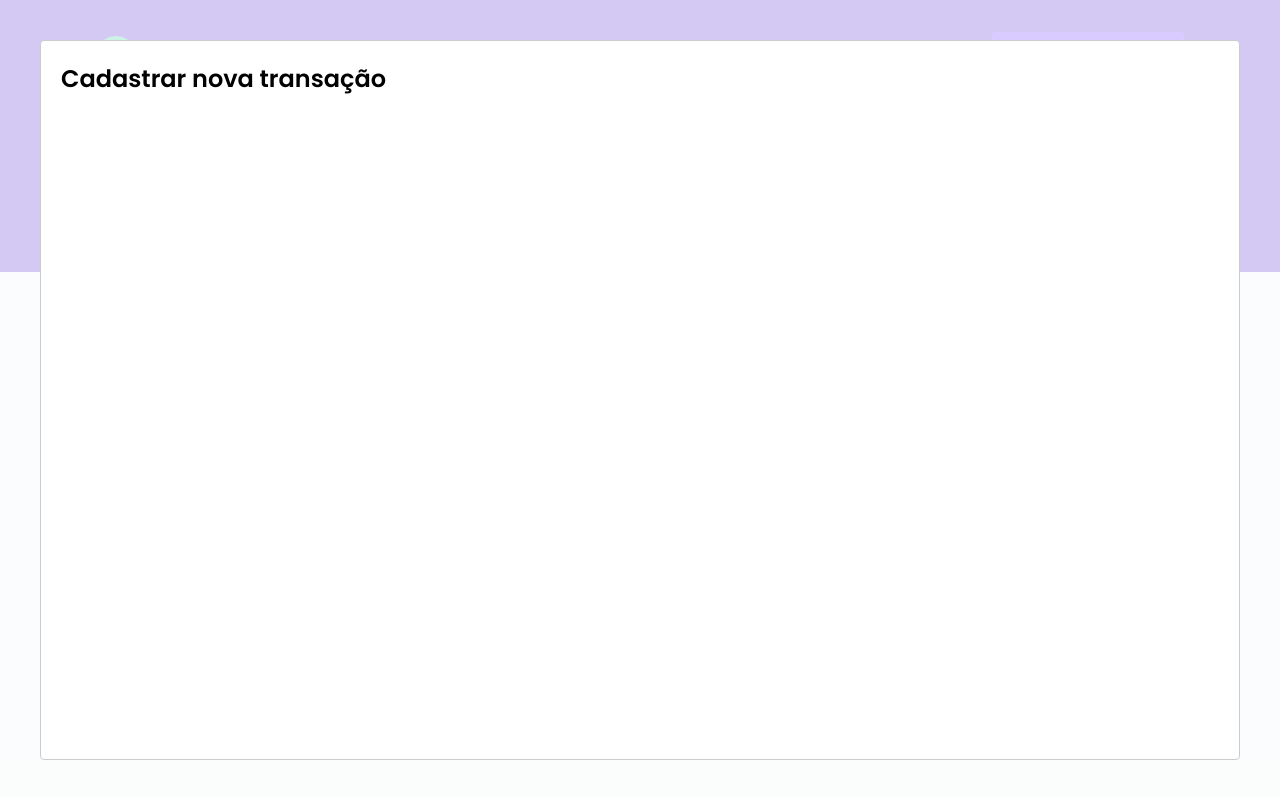
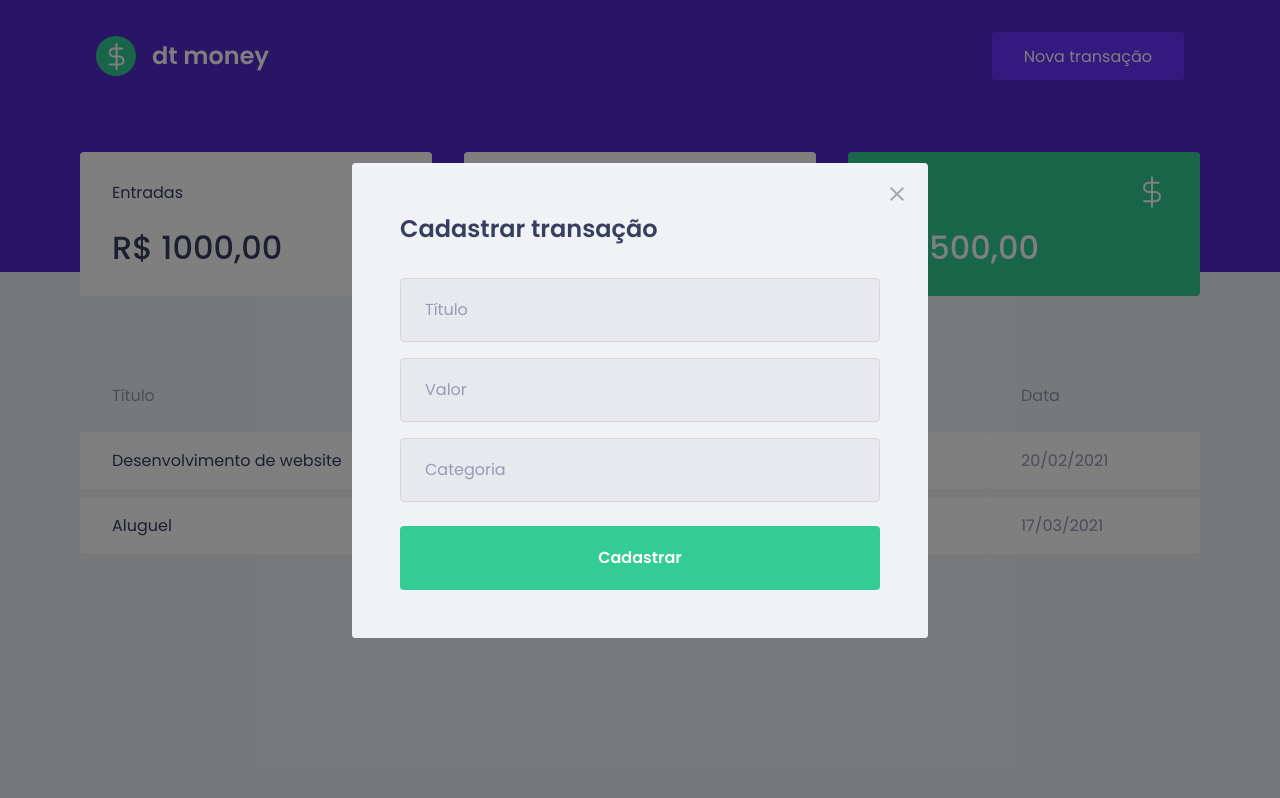
Before and after one commit to AffonsoMonteiro/ignite-rocketseat, a React (Create React App) app in the folder dt-money/: page / in a window 1280 px wide. Both pictures are taken after a click on the button "Nova transação". Built offline with nearby package versions, Linux system fonts and the light colour scheme; no server answers; what miragejs would draw is missing.

Commit message:
styles modal

```diff
--- a/dt-money/src/components/NewTransactionModal/index.tsx
+++ b/dt-money/src/components/NewTransactionModal/index.tsx
@@ -1,4 +1,7 @@
 import Modal from 'react-modal'
+import closeImg from '../../assets/close.svg'
+
+import { Container } from './styles'
 
 interface NewTransactionModalProps {
   isOpen: boolean,
@@ -10,8 +13,36 @@
     <Modal
       isOpen={isOpen}
       onRequestClose={onRequestClose}
+      overlayClassName="react-modal-overlay"
+      className="react-modal-content"
     >
-      <h2>Cadastrar nova transação</h2>
+      <button
+        type="button"
+        onClick={onRequestClose}
+        className="react-modal-close"
+      >
+        <img src={closeImg} alt="Fechar modal" />
+      </button>
+
+      <Container>
+        <h2>Cadastrar transação</h2>
+
+        <input
+          placeholder="Título"
+        />
+        <input
+          type="number"
+          placeholder="Valor"
+        />
+
+        <input
+          placeholder="Categoria"
+        />
+
+        <button type="submit">
+          Cadastrar
+        </button>
+      </Container>
   </Modal>
   )
 }
--- a/dt-money/src/components/NewTransactionModal/styles.ts
+++ b/dt-money/src/components/NewTransactionModal/styles.ts
@@ -1,5 +1,50 @@
 import styled from 'styled-components'
 
-export const Container = styled.div `
+export const Container = styled.form `
 
+  h2 {
+    color: var(--text-title);
+    font-size: 1.5rem;
+    margin-bottom: 2rem;
+  }
+
+  input {
+    width: 100%;
+    padding: 0 1.5rem;
+    height: 4rem;
+    border-radius: .25rem;
+
+    border: 1px solid #D7D7D7;
+    background: #E7E9EE;
+
+    font-weight: 400;
+    font-size: 1rem;
+
+    &::placeholder {
+      color: var(--text-body)
+    }
+
+    & + input {
+      margin-top: 1rem;
+    }
+  }
+
+  button[type="submit"] {
+    width: 100%;
+    padding: 0 1.5rem;
+    height: 4rem;
+    background:  var(--green);
+    color: #FFF;
+    border-radius: .25rem;
+    border: 0;
+    font-size: 1rem;
+    font-weight: 600;
+    margin-top: 1.5rem;
+
+    transition: filter .2s;
+
+    &:hover {
+      filter: brightness(0.9);
+    }
+  }
 `
--- a/dt-money/src/styles/global.ts
+++ b/dt-money/src/styles/global.ts
@@ -54,4 +54,41 @@
     cursor: not-allowed;
   }
 
+  .react-modal-overlay {
+    background: rgba( 0, 0, 0, 0.5);
+
+    position: fixed;
+    top: 0;
+    bottom: 0;
+    right: 0;
+    left: 0;
+
+    display: flex;
+    align-items: center;
+    justify-content: center;
+  }
+
+.react-modal-content {
+  width: 100%;
+  max-width: 576px;
+  background: var(--background);
+  padding: 3rem;
+  position: relative;
+  border-radius: .24rem;
+}
+
+.react-modal-close {
+  position: absolute;
+  right: 1.5rem;
+  top: 1.5rem;
+  border: 0;
+  background: transparent;
+
+  transition: filter .2s;
+
+  &:hover {
+      filter: brightness(0.8);
+  }
+}
+
 `
```
